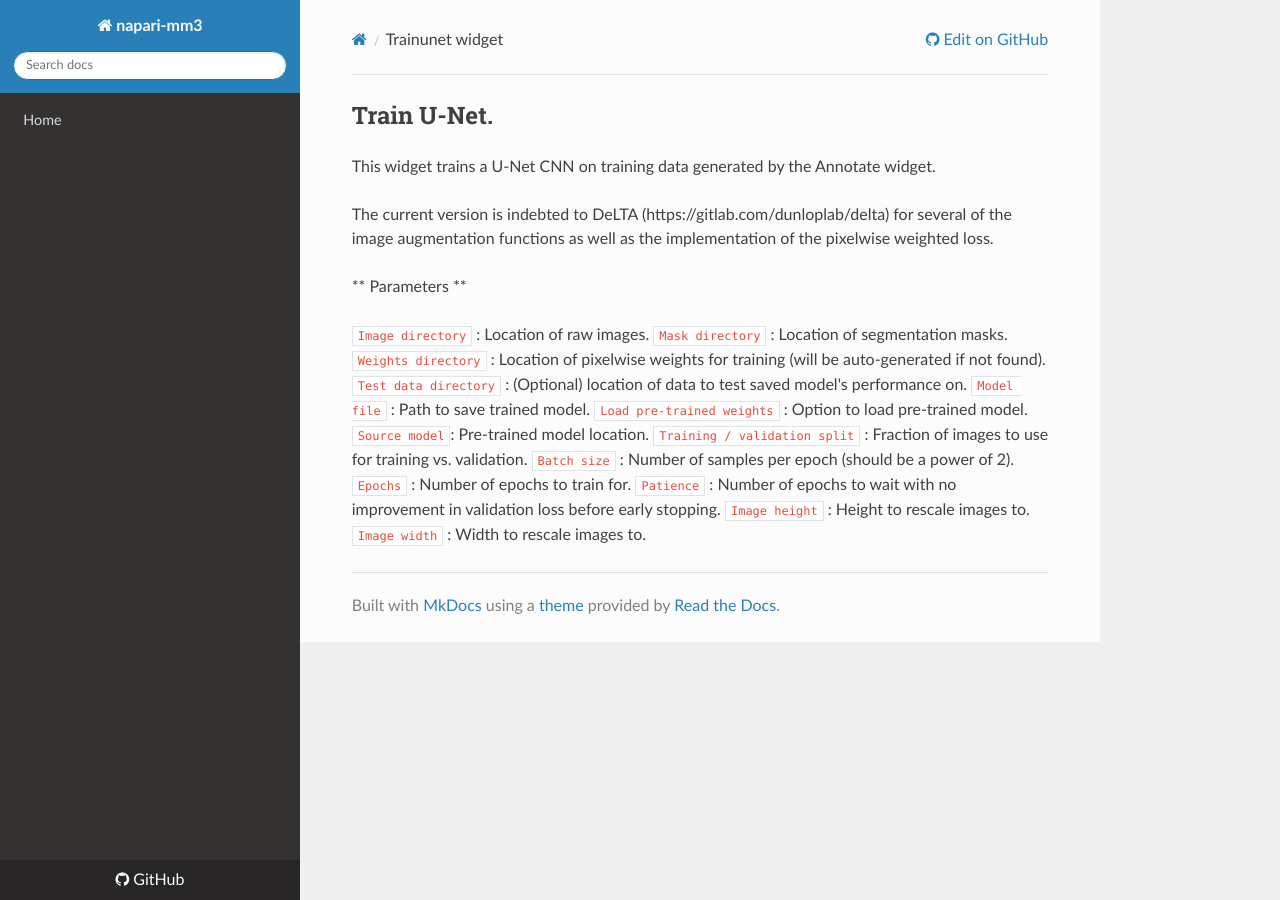
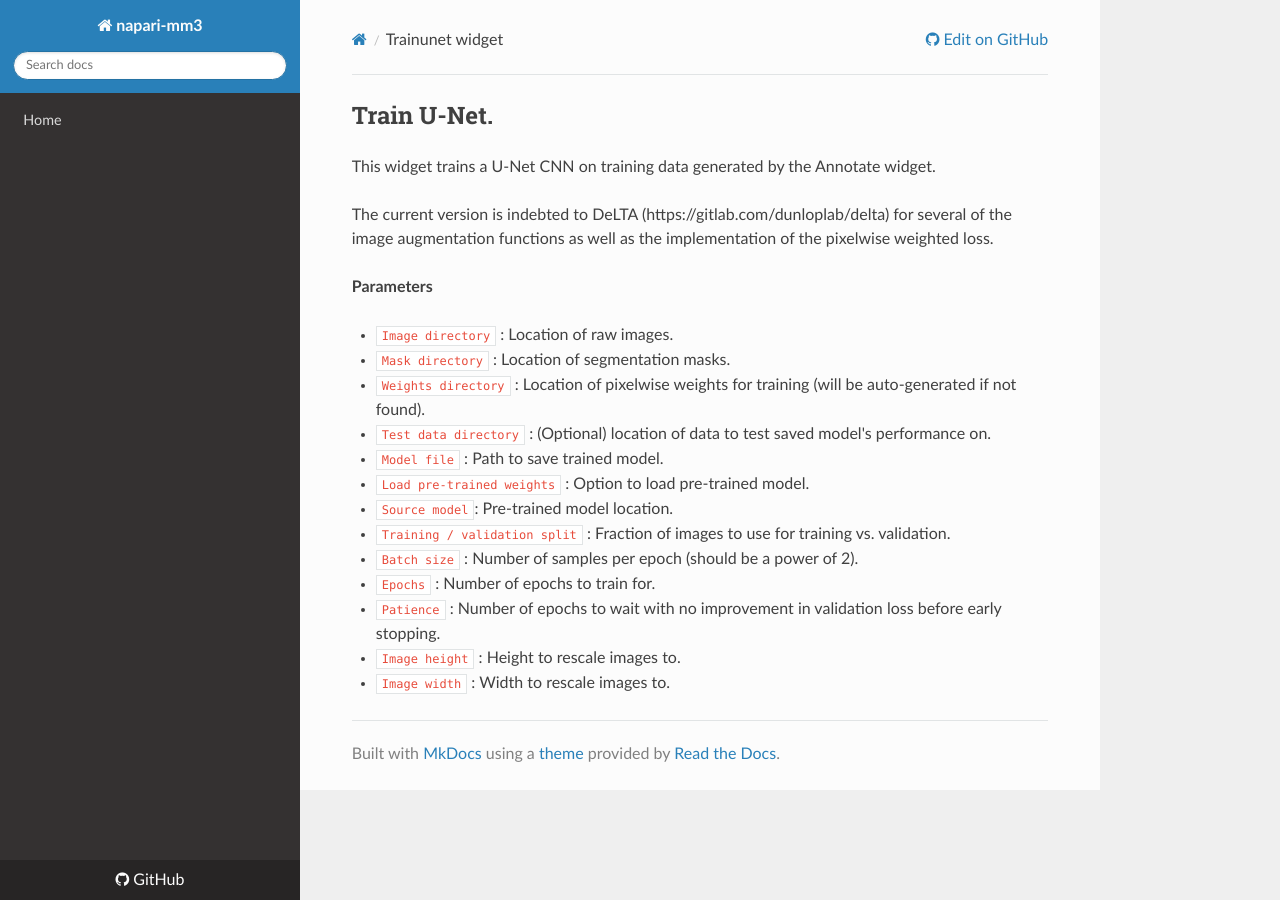
Before and after one commit to junlabucsd/napari-mm3, an MkDocs documentation site: the page built from docs/trainunet-widget.md, in a window 1280 px wide. Built offline with MkDocs 1.6.1, drawn with Linux system fonts in a browser that asks for light colours; nearby versions of some CDN libraries; old or Windows-style settings are respelled for this version of MkDocs.

Commit message:
Fix md formatting

```diff
--- a/docs/trainunet-widget.md
+++ b/docs/trainunet-widget.md
@@ -4,18 +4,18 @@ This widget trains a U-Net CNN on training data generated by the Annotate widget
 
 The current version is indebted to DeLTA (https://gitlab.com/dunloplab/delta) for several of the image augmentation functions as well as the implementation of the pixelwise weighted loss.
 
-** Parameters **
+**Parameters**
 
-`Image directory` : Location of raw images.
-`Mask directory` : Location of segmentation masks.
-`Weights directory` : Location of pixelwise weights for training (will be auto-generated if not found).
-`Test data directory` : (Optional) location of data to test saved model's performance on.
-`Model file` : Path to save trained model.
-`Load pre-trained weights` : Option to load pre-trained model.
-`Source model`: Pre-trained model location.
-`Training / validation split` : Fraction of images to use for training vs. validation.
-`Batch size` : Number of samples per epoch (should be a power of 2).
-`Epochs` : Number of epochs to train for.
-`Patience` : Number of epochs to wait with no improvement in validation loss before early stopping.
-`Image height` : Height to rescale images to.
-`Image width` : Width to rescale images to.
+* `Image directory` : Location of raw images.
+* `Mask directory` : Location of segmentation masks.
+* `Weights directory` : Location of pixelwise weights for training (will be auto-generated if not found).
+* `Test data directory` : (Optional) location of data to test saved model's performance on.
+* `Model file` : Path to save trained model.
+* `Load pre-trained weights` : Option to load pre-trained model.
+* `Source model`: Pre-trained model location.
+* `Training / validation split` : Fraction of images to use for training vs. validation.
+* `Batch size` : Number of samples per epoch (should be a power of 2).
+* `Epochs` : Number of epochs to train for.
+* `Patience` : Number of epochs to wait with no improvement in validation loss before early stopping.
+* `Image height` : Height to rescale images to.
+* `Image width` : Width to rescale images to.
```
Also changed, not shown: docs/annotate-widget.md (+1 -1 lines).
